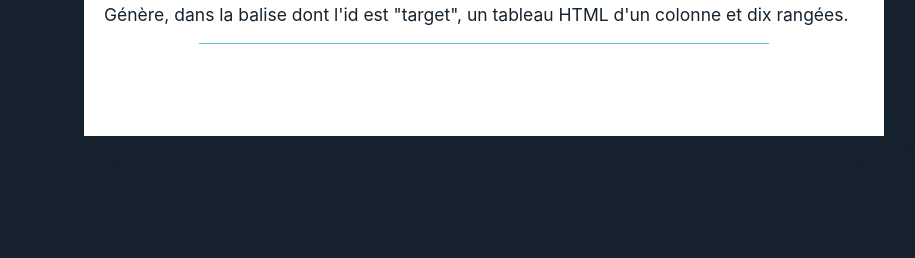
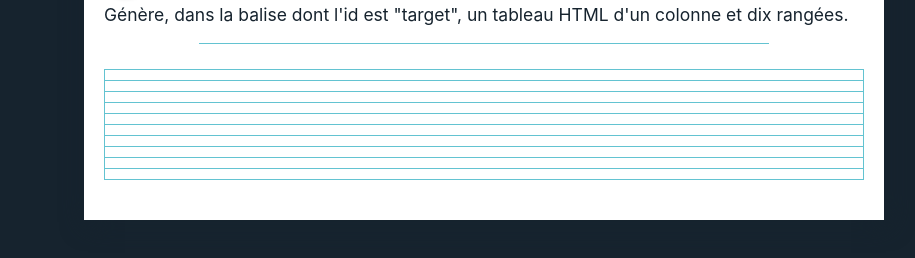
Before and after one commit to Laura-DelDuca/02-javascript, a plain HTML site: page 06-dom/07-generate-table-one/index.html in a window 1280 px wide. Shown: the part 204-462 px from the top of the page, without its empty margins (156-1071 px from the left). Drawn offline with Linux system fonts and the light colour scheme.

Commit message:
ajout exo 7 série 6

```diff
--- a/06-dom/07-generate-table-one/script.js
+++ b/06-dom/07-generate-table-one/script.js
@@ -13,4 +13,15 @@
 
     // your code here
 
+var table = document.createElement("table");
+var tr;
+
+for (var i = 0; i < 10; i++) {
+    tr = document.createElement ("tr");
+    tr.appendChild(document.createElement ("td"));
+    table.appendChild(tr);
+}
+
+document.getElementById("target").appendChild(table);
+
 })();
```
Also changed, not shown: 06-dom/07-generate-table-one/index.html (+2 -1 lines).
